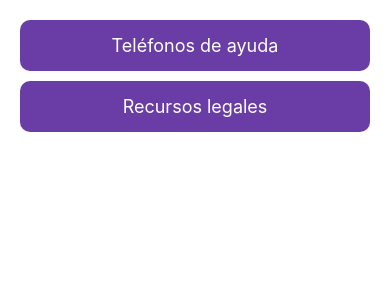
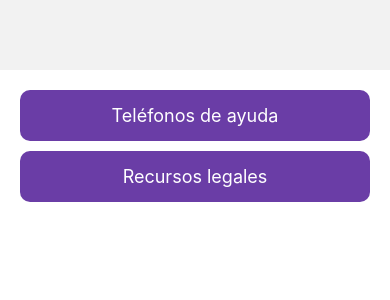
Before and after one commit to victorperezvl/gender_violence_app, a React Native app in the folder frontend/: screen /Resource in a window 390 px wide. Shown: the top 300 px of the page. Built offline with nearby package versions, Linux system fonts and the light colour scheme.

Commit message:
margin top resources

```diff
--- a/frontend/src/screens/ResourceScreen.js
+++ b/frontend/src/screens/ResourceScreen.js
@@ -49,6 +49,7 @@ const styles = StyleSheet.create({
     padding: 20,
     flex: 1,
     backgroundColor: '#FFF',
+    marginTop: 70,
   },
   button: {
     backgroundColor: '#6A3DA6',
```
